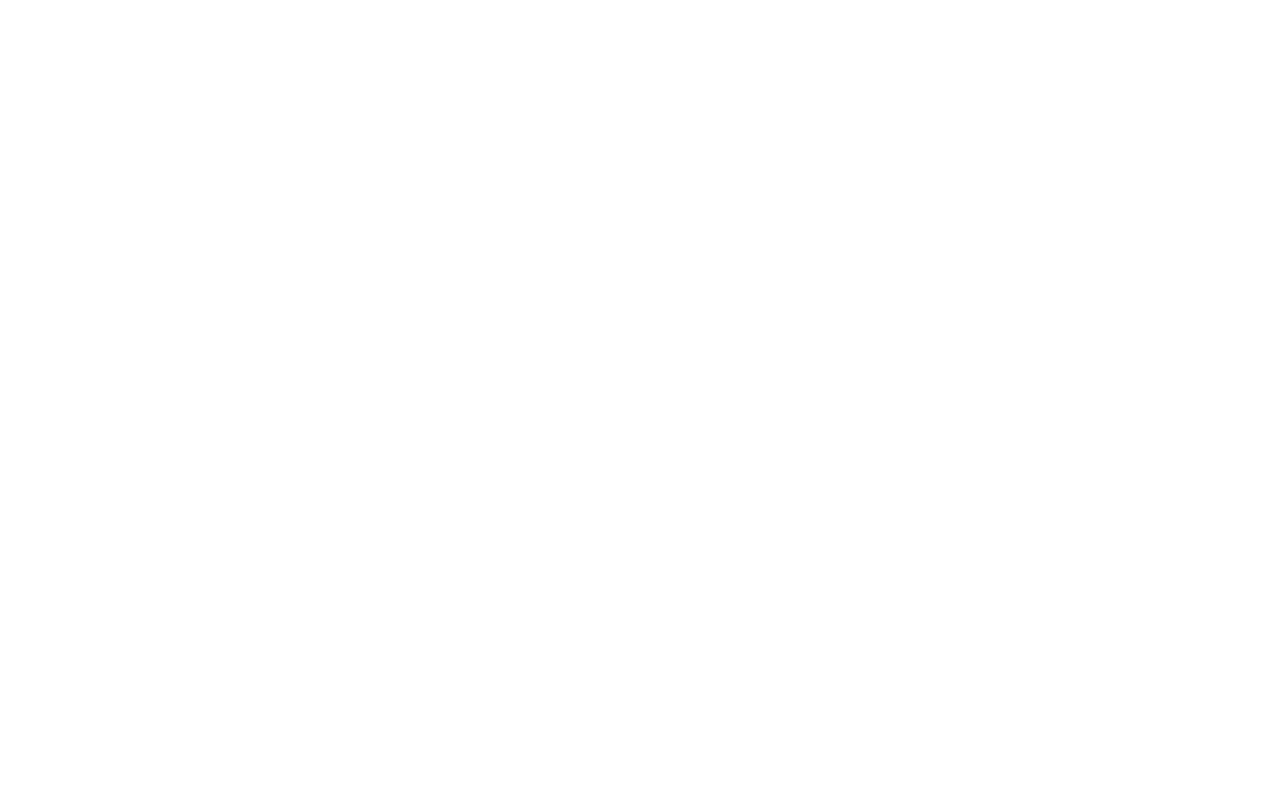
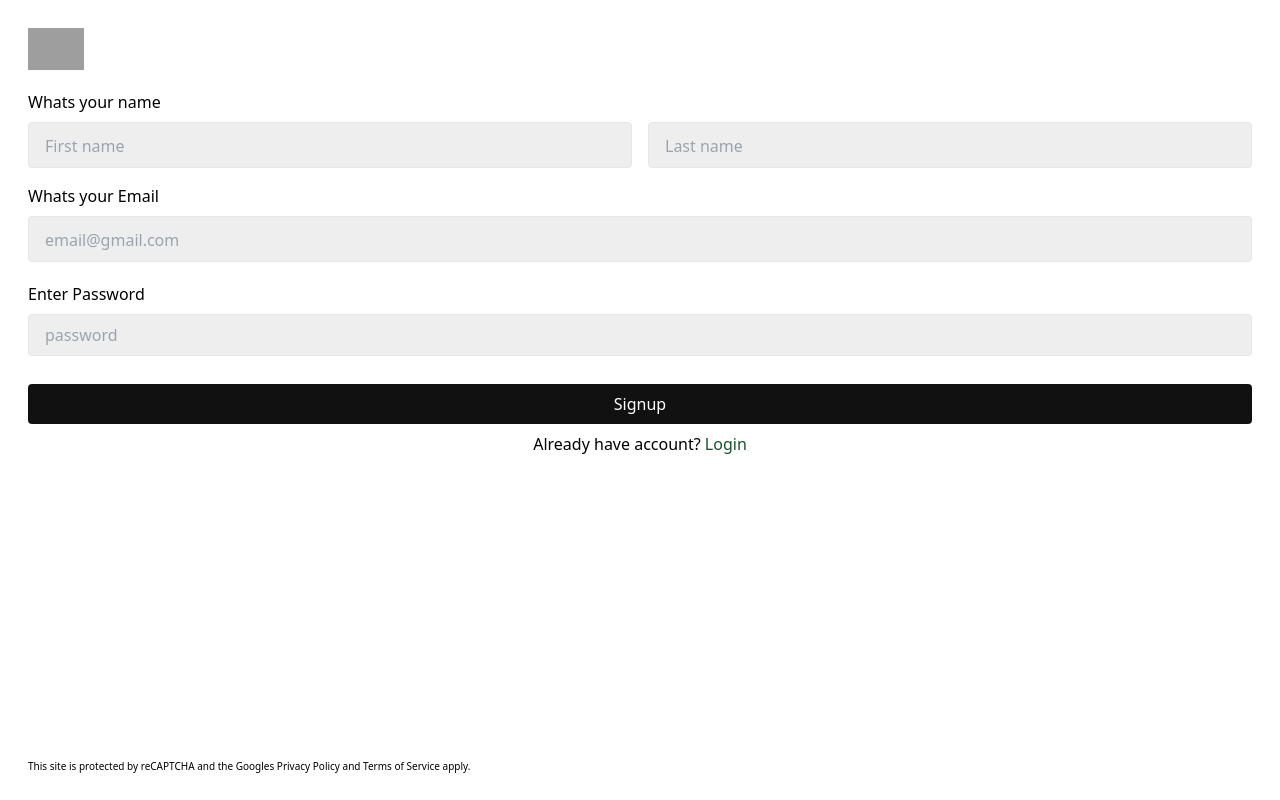
Before and after one commit to HiteshCodesl/UBER-clone_, a React (Vite) app in the folder Frontend/: page /captain-signup in a window 1280 px wide. Built offline with nearby package versions, Linux system fonts and the light colour scheme; grey boxes are pictures that could not be loaded; the HTML template or start-up script is replaced by a standard one.

Commit message:
added captain login and signup

```diff
--- a/Frontend/src/pages/CaptainLogin.jsx
+++ b/Frontend/src/pages/CaptainLogin.jsx
@@ -1,9 +1,54 @@
-
+import { Link } from "react-router-dom";
+import { useState } from "react";
 
 function CaptainLogin() {
+  const [email, setEmail] = useState('');
+  const [password, setPassword] = useState('');
+  const [userData, setUserData] = useState({});
+
+  const submitHandler = (e)=>{
+   e.preventDefault();
+   setUserData({
+    email: email,
+    password: password
+   })
+   console.log(userData)
+    setEmail("");
+    setPassword("");
+  }
+
   return (
-    <div>
+    <div className="p-7 h-screen flex flex-col justify-between">
+      <div>
+        <img className="w-14 mb-5" src="https://www.svgrepo.com/show/505031/uber-driver.svg" alt="" />
 
+        <form onSubmit={(e)=>{
+          submitHandler(e)
+        }}>
+          <h3 className="text-lg font-medium mb-2">Whats your email</h3>
+
+          <input className="bg-[#eeeeee] rounded px-4 py-2 border w-full text-lg placeholder:text-base"  value={email} onChange={(e) => {
+            setEmail(e.target.value)
+          }}
+           required type="email" placeholder="email@gmail.com" />
+
+          <h3 className="text-lg font-medium mb-2">Enter Password</h3>
+
+          <input className="bg-[#eeeeee] rounded px-4 py-2 border w-full" required value={password} onChange={(e) => {
+            setPassword(e.target.value)
+          }}
+          type="password" placeholder="password" />
+
+          <button className="bg-[#111] text-white font-semi rounded px-4 py-2 mt-5  w-full"
+          >Login</button>
+
+          <p className="text-center mt-2"> New User?  <Link className="text-blue-600" to={"/captain-signup"}>Create new Account</Link></p>
+        </form>
+      </div>
+
+      <div>
+        <Link to={"/captain-login"}className="bg-[#10b461] flex w-full text-white justify-center font-semi rounded px-auto py-2 my-5">Sign in as Captain</Link>
+      </div>
     </div>
   )
 }
--- a/Frontend/src/pages/CaptainSignup.jsx
+++ b/Frontend/src/pages/CaptainSignup.jsx
@@ -1,11 +1,84 @@
-
+import { Link } from "react-router-dom"
+import { useState } from "react"
 
 function CaptainSignup() {
-  return (
-    <div>
+  const [email, setEmail] = useState('')
+  const [password, setPassword] = useState('')
+  const [firstname, setFirstname] = useState('')
+  const [lastname, setLastname] = useState('')
+  const [userData, setUserData] = useState({})
 
-    </div>
-  )
+  const submitHandler = (e) =>{
+     e.preventDefault();
+     setUserData({
+       username: {
+         firstname: firstname,
+         lastname: lastname
+        },
+       email: email,
+       password: password,
+     })
+       console.log(userData)
+     setFirstname('');
+     setEmail('');
+     setLastname('');
+     setPassword('');
+
+  }
+return (
+<div>
+ <div className="p-7 h-screen flex flex-col justify-between">
+   <div>
+     <img className="w-14 mb-5"  src="https://www.svgrepo.com/show/505031/uber-driver.svg" alt="" />
+
+     <form onSubmit={(e) =>{
+       submitHandler(e)
+     }}>
+
+       <h3 className="text-base font-medium mb-2">Whats your name</h3>
+
+   <div className="flex gap-4  " >
+         <input className="bg-[#eeeeee] rounded px-4 py-2 border w-1/2 text-lg placeholder:text-base"
+           required type="text" placeholder="First name"  value={firstname}
+           onChange={(e)=>{
+             setFirstname(e.target.value)
+           }}/>
+
+         <input className="bg-[#eeeeee] rounded px-4 py-2 border w-1/2 text-lg placeholder:text-base"
+           required type="text" placeholder="Last name" value={lastname} onChange={(e)=>{
+            setLastname(e.target.value)
+           }} />
+   </div>
+
+       <h3 className="text-base font-medium mt-4 mb-2">Whats your Email</h3>
+
+       <input className="bg-[#eeeeee] rounded px-4 py-2 border w-full text-lg placeholder:text-base"
+         required type="email" placeholder="email@gmail.com" value={email} onChange={(e) =>{
+           setEmail(e.target.value)
+         }}/>
+
+       <h3 className="text-base font-medium mt-5 mb-2">Enter Password</h3>
+
+       <input className="bg-[#eeeeee] rounded px-4 py-2 border w-full" required
+         type="password" placeholder="password" value={password} onChange={(e) =>{
+          setPassword( e.target.value)
+         }} />
+
+       <button className=" bg-[#111] text-white font-semi rounded px-4 py-2 mt-7  w-full"
+       >Signup</button>
+
+     </form>
+     <p className="text-center mt-2"> Already have account?  <Link className="text-green-900" to={"/captain-login"}>Login</Link></p>
+
+   </div>
+     <div>
+       <p className="text-[10px] leading-tight">
+       This site is protected by reCAPTCHA and the Googles Privacy Policy and Terms of Service apply.
+       </p>
+     </div>
+ </div>
+</div>
+)
 }
 
 export default CaptainSignup
```
